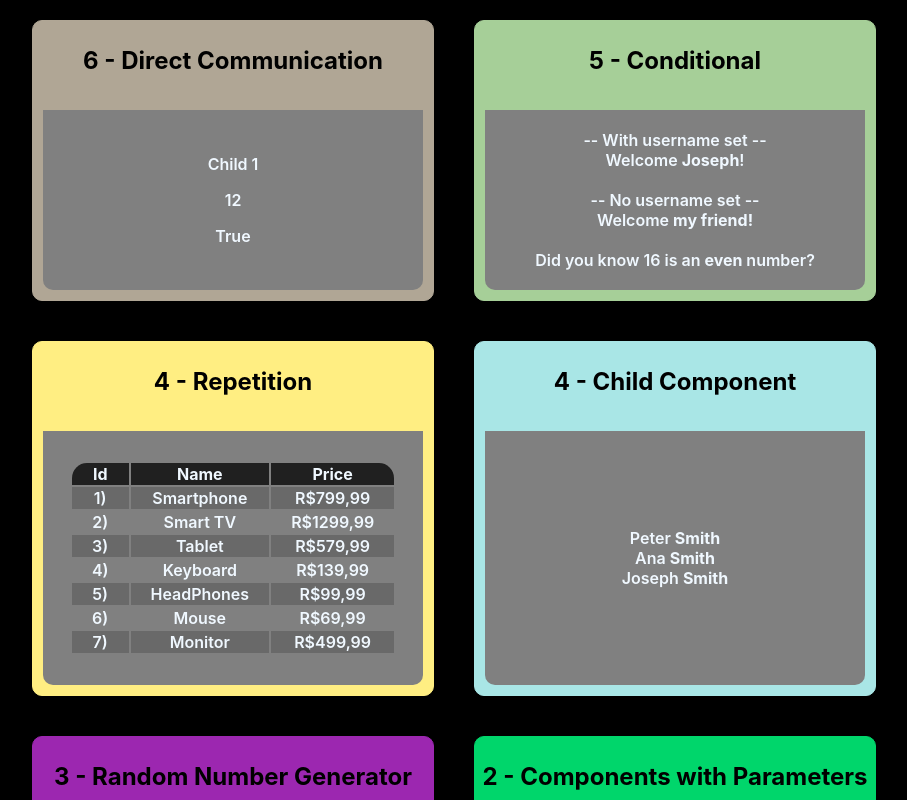
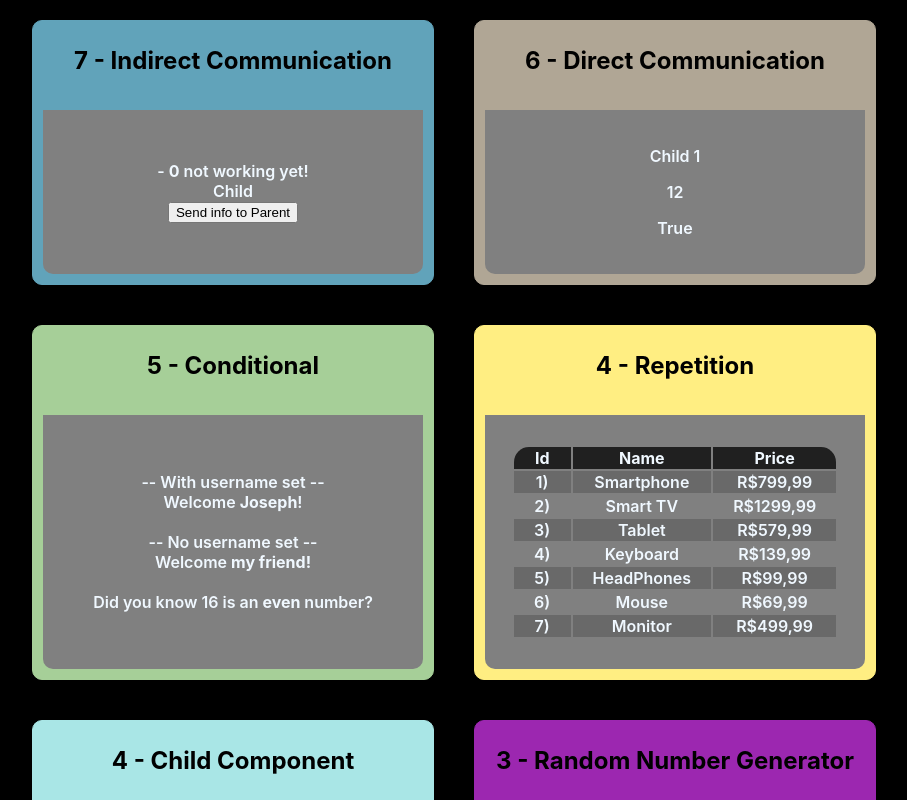
Before and after one commit to CrystianBM/curso_react_udemy, a React (Create React App) app: page / in a window 1280 px wide. Shown: the top 800 px of the page, without its empty margins (186-1093 px from the left). Built offline with nearby package versions, Linux system fonts and the light colour scheme.

Commit message:
8 - Indirect Communication

```diff
--- a/src/App.jsx
+++ b/src/App.jsx
@@ -12,11 +12,16 @@ import { ProductList } from './components/repetition/ProductList';
 import { EvenOrOdd } from "./components/conditional/EvenOrOdd";
 import { UserInfo } from "./components/conditional/UserInfo";
 import { DirectParent } from "./components/communication/DirectParent";
+import { IndirectParent } from "./components/communication/IndirectParent";
 
 export function App() {
     return (
         <div id="App">
             <div className="cards">
+                <Card title="7 - Indirect Communication" color="#61A3BA">
+                    <IndirectParent />
+                </Card>
+
                 <Card title="6 - Direct Communication" color="#B0A695">
                     <DirectParent />
                 </Card>
--- /dev/null
+++ b/src/components/communication/IndirectChild.jsx
@@ -0,0 +1,14 @@
+
+export function IndirectChild(props) {
+
+    return (
+        <div>
+            <div>
+                Child
+            </div>
+            <button onClick={ e => props.onClick("Jhon", 43, true) }>
+                Send info to Parent
+            </button>
+        </div>
+    )
+}
--- /dev/null
+++ b/src/components/communication/IndirectParent.jsx
@@ -0,0 +1,27 @@
+import { IndirectChild } from "./IndirectChild";
+
+export function IndirectParent(props) {
+
+    let name = "-";
+    let age = 0;
+    let working = false;
+
+    function sendInfo(nameP, ageP, workingP) {
+        name = nameP;
+        age = ageP;
+        working = workingP;
+        console.log(name, age, working);
+    }
+
+    return (
+        <div>
+            <div>
+                <span>{name} </span>
+                <span><strong>{age} </strong></span>
+                <span>{working ? "already working" : "not working yet"}!</span>
+            </div>
+
+            <IndirectChild onClick={sendInfo} />
+        </div>
+    )
+}
```
